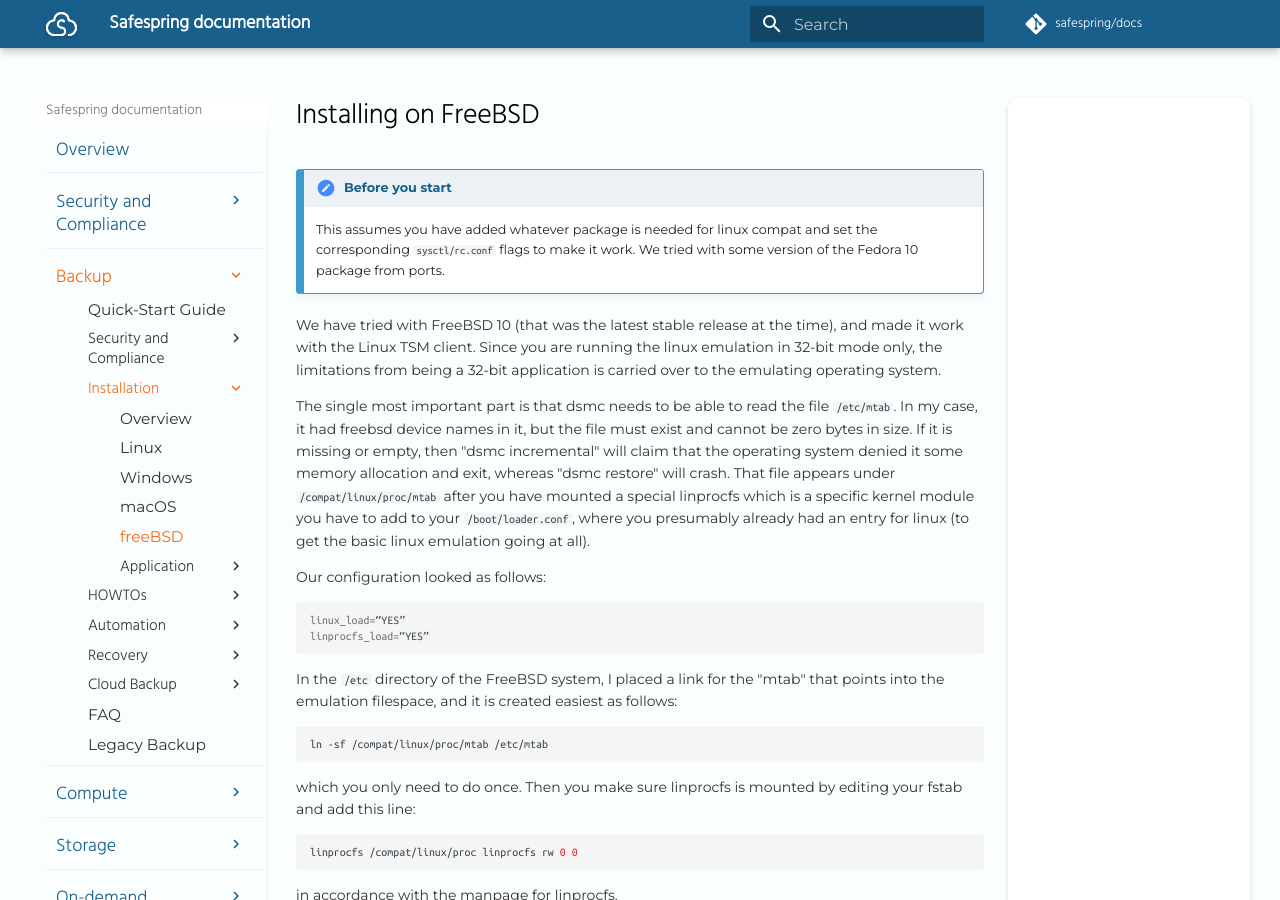
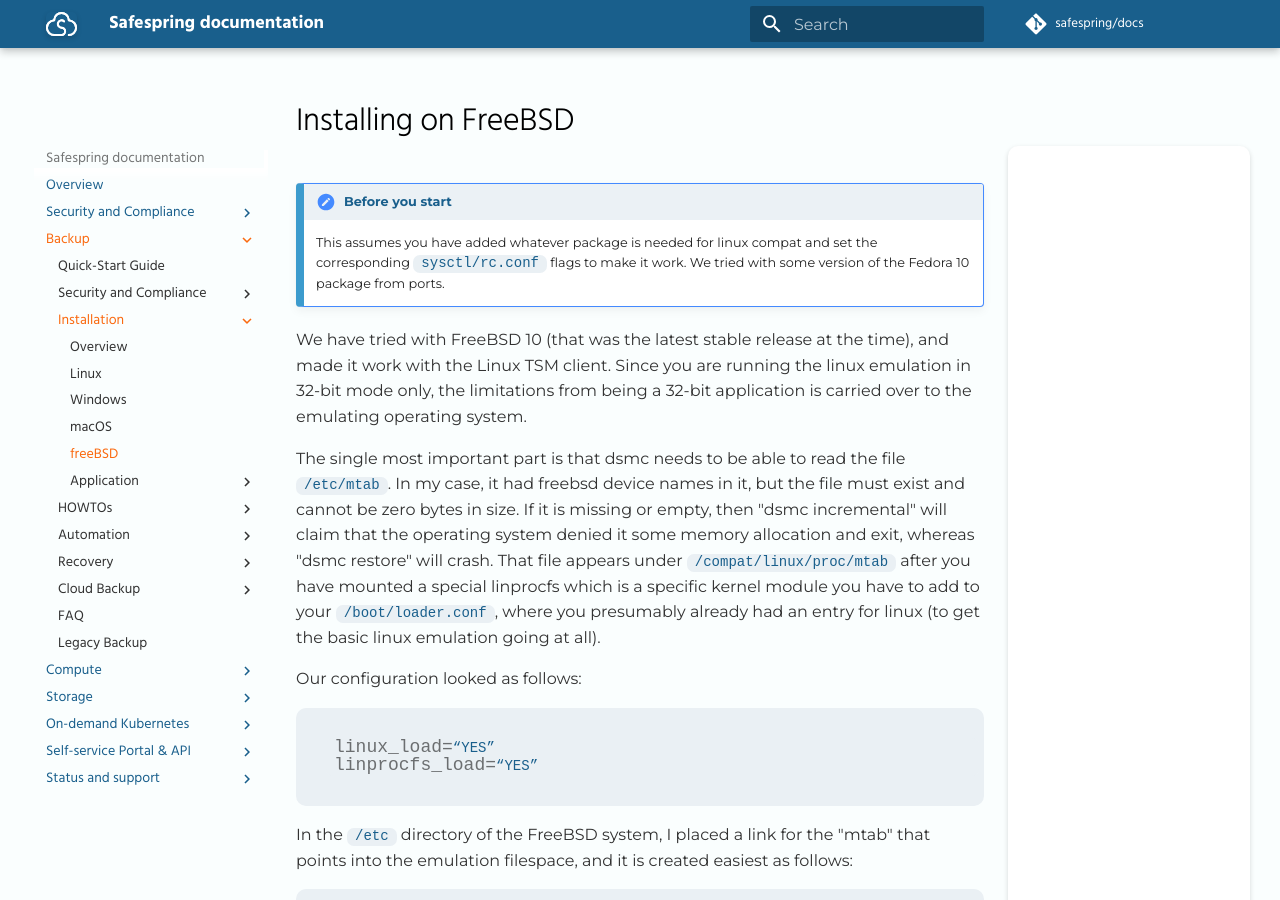
Before and after one commit to safespring/docs, an MkDocs documentation site: the page built from content/backup/install/freebsd-other.md, in a window 1280 px wide and 900 px high. Built offline with MkDocs 1.6.1 and Material for MkDocs 9.7.7, drawn with Linux system fonts in a browser that asks for light colours; some web fonts are replaced; a script that is not in the unit is left out; comment, search, counter and statistics services are not loaded.

Commit message:
Update styles
Overhauled safespring.css: updated font imports, improved font-family and font-weight usage, enhanced code and pre block styling, and cleaned up sidebar and navigation styles for better readability and consistency.

```diff
--- a/content/safespring.css
+++ b/content/safespring.css
@@ -1,13 +1,9 @@
-/*
-primary color #417da5
-     or #195F8C
-*/
+@import url('https://fonts.googleapis.com/css2?family=Hind:wght@300;400;500;600;700&family=Intel+One+Mono:ital,wght@0,300..700;1,300..700&family=Montserrat:ital,wght@0,100..900;1,100..900&display=swap');
 
-@import url('https://fonts.googleapis.com/css?family=Hind:300|Montserrat');
-
-body {
-  font-family: Montserrat;
+.md-typeset {
+  font-family: "Montserrat";
   color: #323232;
+  font: 400 1.125rem !important;
 }
 
 h2 {
@@ -41,12 +37,20 @@
 
 label, nav {
   font-family: Hind;
-  font-weight: 300 !important;
+  font-weight: 400 !important;
 }
 
+.md-nav__title {
+  background: none !important;
+}
+.md-sidebar {
+  position: relative;
+}
 .md-nav--secondary {
   border: none !important;
   padding: 10px !important;
+}
+/*.md-sidebar--primary {
 }
 
 
@@ -54,7 +58,6 @@
   font-size: 1.5em;
   padding: 0 0 20px 0;
 }
-
 
 .md-sidebar--primary li {
   font-size: 1.3em;
@@ -72,7 +75,7 @@
 
 .md-nav__list {
   padding-top: 0;
-}
+}*/
 
 /* START - notes, warning, information cards */
 
@@ -188,9 +191,9 @@
   box-shadow: 0 2px 5px 0 rgba(0, 0, 0, 0.15);
 }
 
-.md-sidebar__scrollwrap {
+/*.md-sidebar__scrollwrap {
   min-height: min-content;
-}
+}*/
 
 
 
@@ -203,10 +206,10 @@
   margin: 10px 0;
 }
 
-.md-sidebar--primary .md-sidebar__inner {
+/*.md-sidebar--primary .md-sidebar__inner {
   border-right: 0.5px solid #EBF1F5;
   border-bottom: 0.5px solid #EBF1F5;
-}
+}*/
 
 ::-webkit-scrollbar {
   width: 1px;
@@ -217,9 +220,9 @@
 }
 
 .md-nav__list .md-nav__list {
+  font-family: Hind;
+  font-weight: 400 !important;
   color: #323232;
-  font-weight: 400;
-  font-family: Montserrat;
 }
 
 .md-typeset .md-content__icon {
@@ -227,9 +230,9 @@
 }
 
 .md-typeset a {
-  color: #195f8c;
-  font-family: Hind;
-  font-weight: 600 !important;
+  color: #323232;
+  font-family: Montserrat;
+  text-decoration: underline;
 }
 
 .md-header {
@@ -281,10 +284,6 @@
 /*
 accent color #fa690f
 */
-
-.md-typeset {
-  font-size: 1.4em;
-}
 .md-typeset a:active, .md-typeset a:hover {
   color: #fa690f
 }
@@ -326,3 +325,81 @@
 .md-footer-meta {
   display: none;
 }
+
+re > code {
+  padding:10px 0 18px 0;
+}
+
+p>code {
+  white-space: nowrap;
+  font-size: 1rem;
+}
+
+@media only screen and (max-width:900px) {
+  p>code {
+    white-space: wrap;
+  }
+}
+
+code {
+  font-style:normal !important;
+  font-size: 0.7rem !important;
+  background:#EAF0F4 !important;
+  padding:0 8px 2px 8px !important;
+  border-radius:7px !important;
+  color:#195F8C !important;
+  overflow: auto !important;
+  font-family: "Intel One Mono", monospace !important;
+  line-height: 1 !important;
+}
+
+code>span {
+  font-size: 0.9rem;
+}
+
+/* === CODE BLOCK  === */
+
+.md-typeset pre {
+  position:relative;
+  background:#EAF0F4 !important;
+  max-width:800px !important;
+  padding:30px 5px 30px 30px !important;
+  border-radius:10px !important;
+  overflow: auto;
+  font-family: "Intel One Mono";
+  font-size: 0.8rem !important;
+  scrollbar-width: thin;
+  scrollbar-color: var(--main-color) var(--cloud-blue-color);
+}
+
+.md-typeset pre[data-lang]::before {
+  content:attr(data-lang);
+  font-weight:599;
+  font-size: 0.9rem;
+  background-color:#195F8C10;
+  color:#195F8C;
+  padding:15px 0px 15px 30px;
+  position:absolute;
+  width:calc(100% - 30px);
+  top:0;
+  left:0;
+  z-index:1;
+  font-family: "Intel One Mono";
+}
+
+.md-typeset pre::-webkit-scrollbar {
+  width: 8px;
+  height: 8px;
+}
+
+.md-typeset pre::-webkit-scrollbar-track {
+  background: var(--middle-blue-color); /* Bakgrundsfärg i spåret */
+}
+
+.md-typeset pre::-webkit-scrollbar-thumb {
+  background-color: var(--main-color); /* Färg på "tummen" */
+  border-radius: 50px;     /* Rundade hörn */
+  border: 2px solid var(--cloud-blue-color); /* Ger lite space runt tummen */
+}
+
+/* === END: CODE BLOCK === */
```
Also changed, not shown: content/backup/install/linux.md (+2 -2 lines).
